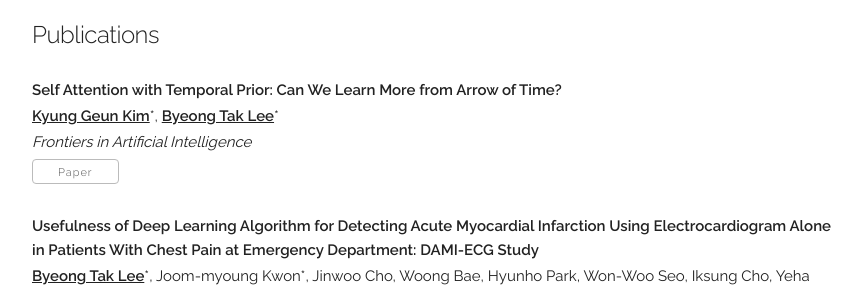
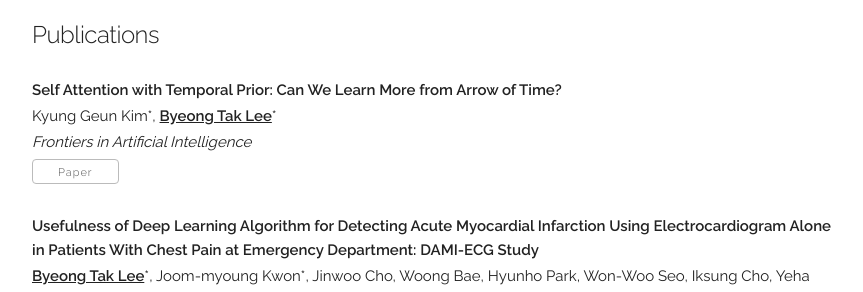
Before and after one commit to byeongtak/byeongtak.github.io, a Jekyll site: the page built from index.html, in a window 1280 px wide and 900 px high, scrolled down 842 px. Shown: the part 153-445 px from the top of the window, without its empty margins (208-1071 px from the left). Built offline with Jekyll 4.4.1, drawn with Linux system fonts in a browser that asks for light colours; some web fonts are replaced.

```diff
--- a/_data/publications.yaml
+++ b/_data/publications.yaml
@@ -1,7 +1,7 @@
 papers:
   - title: "Self Attention with Temporal Prior: Can We Learn More from Arrow of Time?"
     year: 2024
-    authors: "<b><u>Kyung Geun Kim</u></b>*, <b><u>Byeong Tak Lee</u></b>*"
+    authors: "Kyung Geun Kim*, <b><u>Byeong Tak Lee</u></b>*"
     venue: "Frontiers in Artificial Intelligence"
     paper_pdf: "https://www.frontiersin.org/journals/artificial-intelligence/articles/10.3389/frai.2024.1397298/full"
     selected: y
```
